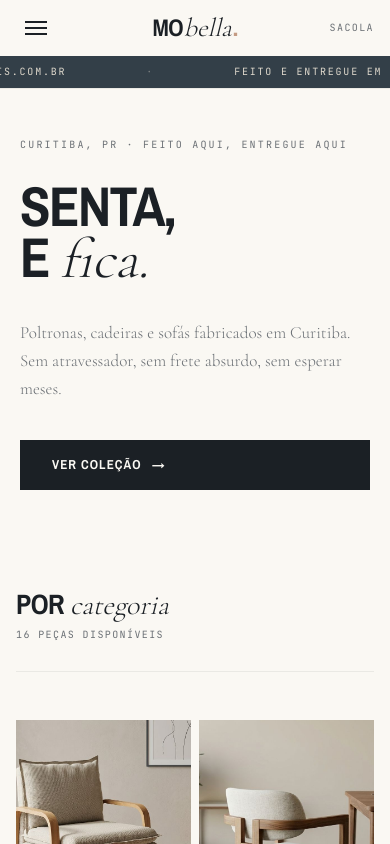
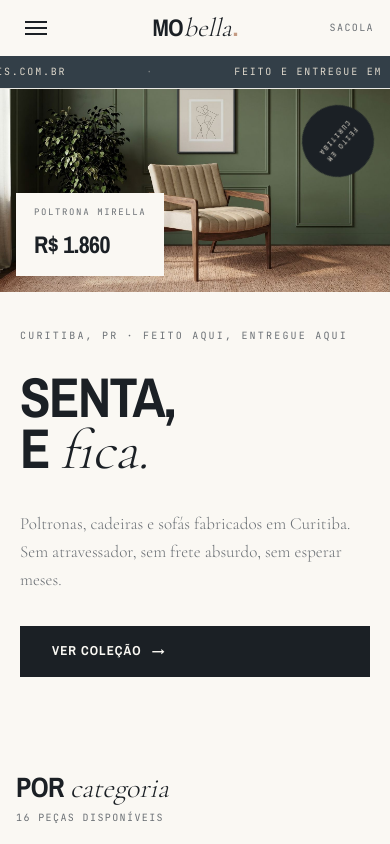
Before and after one commit to wwmetabr-hash/mobella-store, a Next.js app: page / in a window 390 px wide. Shown: the top 844 px of the page. Built offline with nearby package versions, Linux system fonts and the light colour scheme.

Commit message:
feat: show hero image on mobile first fold
Co-Authored-By: Claude Sonnet 4.6 <noreply@anthropic.com>

```diff
--- a/app/globals.css
+++ b/app/globals.css
@@ -390,10 +390,13 @@ button { cursor: pointer; border: none; background: none; font: inherit; }
   .header__nav { height: 56px; }
 
   /* Hero */
-  .hero { grid-template-columns: 1fr; min-height: auto; }
-  .hero__left { padding: 48px 20px 52px; }
-  .hero__right { display: none; }
-  .hero__lede { font-size: 17px; margin-bottom: 36px; }
+  .hero { grid-template-columns: 1fr; grid-template-rows: 52vw auto; min-height: auto; }
+  .hero__right { display: block; position: relative; height: 52vw; order: -1; }
+  .hero__right img { position: absolute; inset: 0; width: 100%; height: 100%; object-fit: cover; }
+  .hero__price-badge { bottom: 16px; left: 16px; padding: 12px 18px; }
+  .hero__badge-spin { top: 16px; right: 16px; width: 72px; height: 72px; font-size: 7px; }
+  .hero__left { padding: 36px 20px 48px; }
+  .hero__lede { font-size: 17px; margin-bottom: 32px; }
 
   /* Products */
   .product-grid { grid-template-columns: repeat(2, 1fr); column-gap: 12px; row-gap: 28px; }
```
